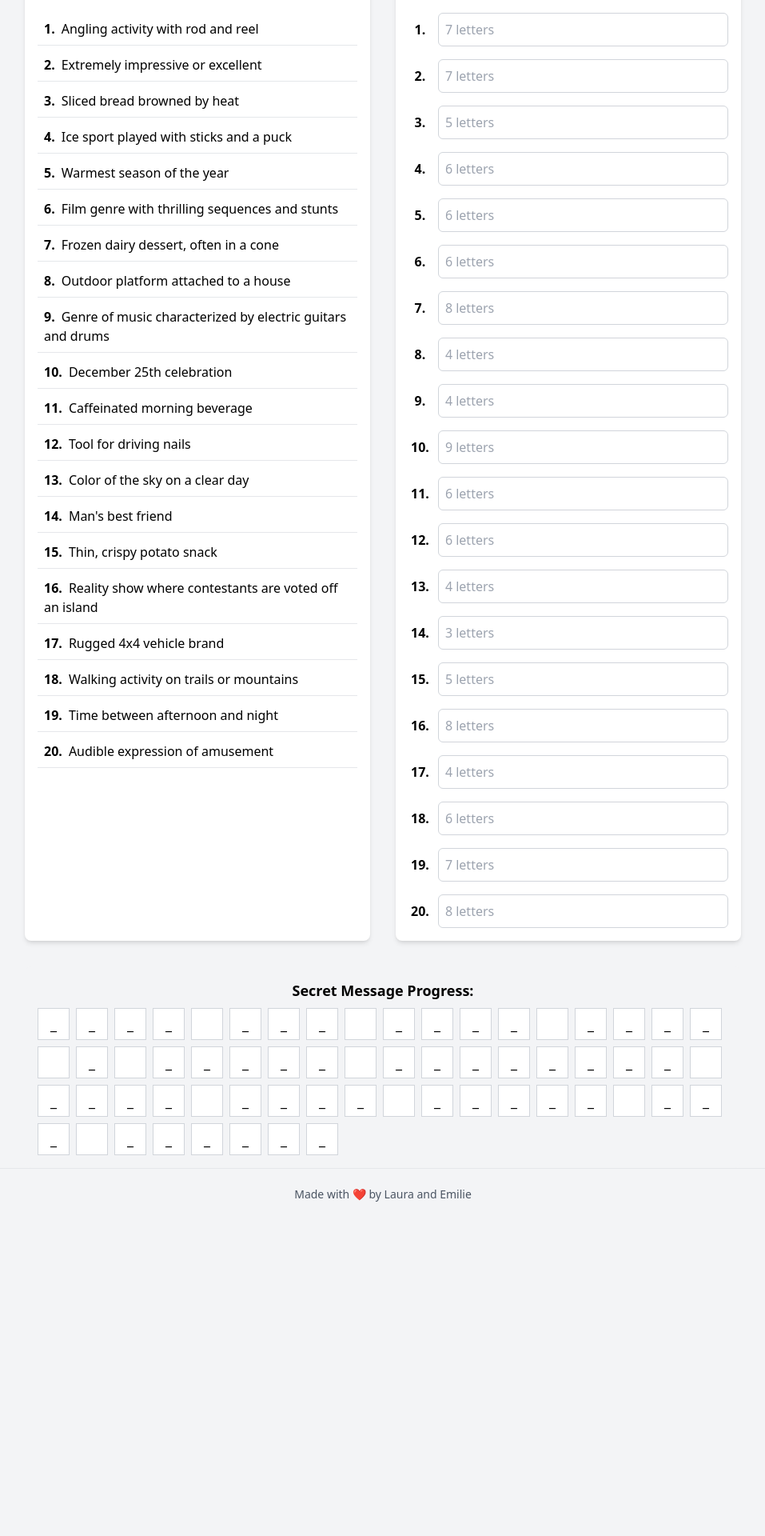
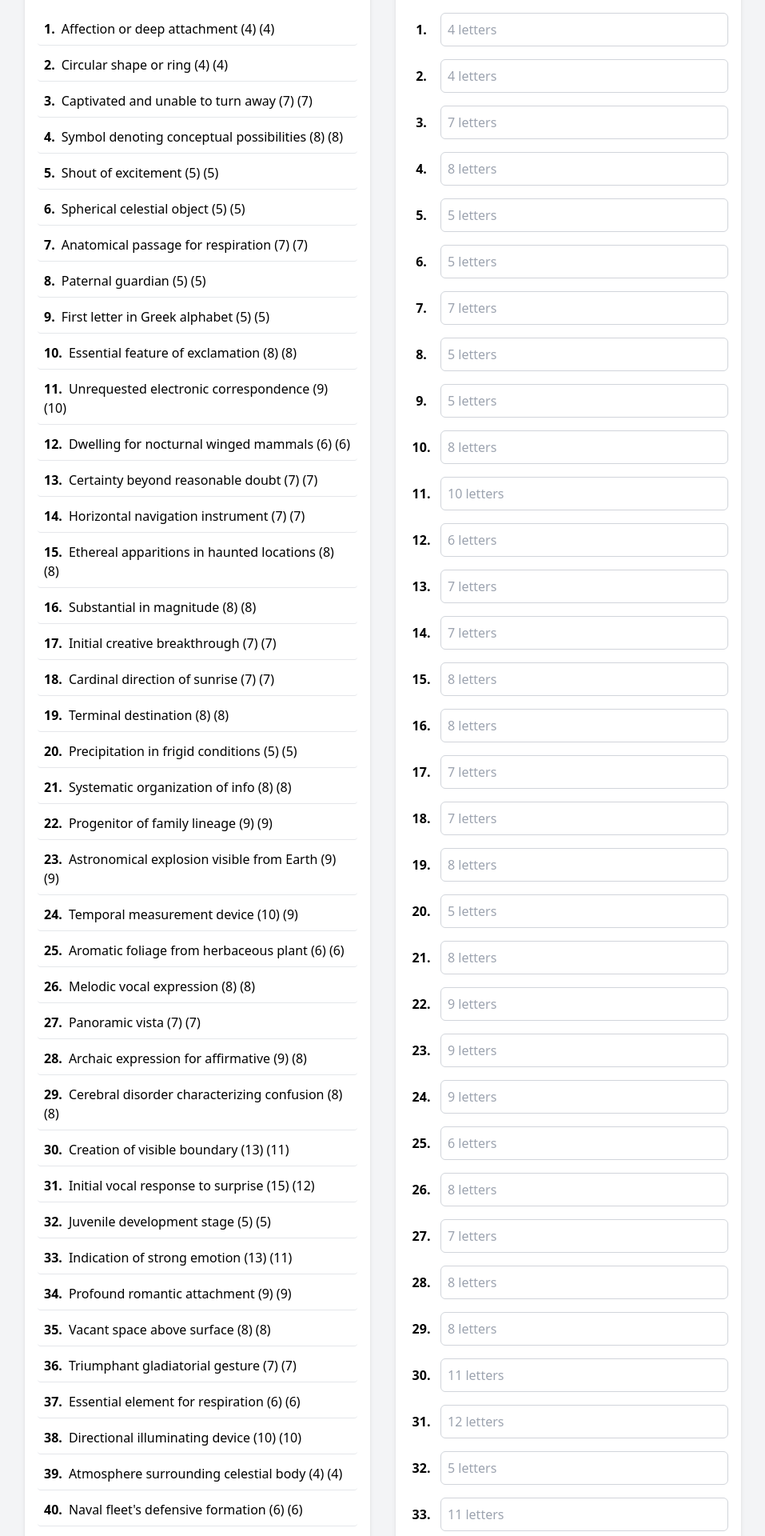
Before and after one commit to lperry25/fathers-day-puzzle, a Next.js app: page / in a window 1280 px wide. Shown: the part 220-2140 px from the top of the page at 80% size, without its empty margins (161-1118 px from the left). Before the commit the page ends 1792 px from the top, so only its background shows below. Built offline with nearby package versions, Linux system fonts and the light colour scheme.

Commit message:
made the puzzle harder and the secret message actually work

```diff
--- a/components/PuzzleGrid.tsx
+++ b/components/PuzzleGrid.tsx
@@ -2,26 +2,62 @@ import { useState, useEffect } from 'react';
 
 // Define the puzzle clues and answers
 const puzzleData = [
-  { id: 1, clue: "Angling activity with rod and reel", answer: "FISHING", firstLetterIndex: 0 },
-  { id: 2, clue: "Extremely impressive or excellent", answer: "AWESOME", firstLetterIndex: 1 },
-  { id: 3, clue: "Sliced bread browned by heat", answer: "TOAST", firstLetterIndex: 2 },
-  { id: 4, clue: "Ice sport played with sticks and a puck", answer: "HOCKEY", firstLetterIndex: 3 },
-  { id: 5, clue: "Warmest season of the year", answer: "SUMMER", firstLetterIndex: 4 },
-  { id: 6, clue: "Film genre with thrilling sequences and stunts", answer: "ACTION", firstLetterIndex: 5 },
-  { id: 7, clue: "Frozen dairy dessert, often in a cone", answer: "ICECREAM", firstLetterIndex: 6 },
-  { id: 8, clue: "Outdoor platform attached to a house", answer: "DECK", firstLetterIndex: 7 },
-  { id: 9, clue: "Genre of music characterized by electric guitars and drums", answer: "ROCK", firstLetterIndex: 8 },
-  { id: 10, clue: "December 25th celebration", answer: "CHRISTMAS", firstLetterIndex: 9 },
-  { id: 11, clue: "Caffeinated morning beverage", answer: "COFFEE", firstLetterIndex: 10 },
-  { id: 12, clue: "Tool for driving nails", answer: "HAMMER", firstLetterIndex: 11 },
-  { id: 13, clue: "Color of the sky on a clear day", answer: "BLUE", firstLetterIndex: 12 },
-  { id: 14, clue: "Man's best friend", answer: "DOG", firstLetterIndex: 13 },
-  { id: 15, clue: "Thin, crispy potato snack", answer: "CHIPS", firstLetterIndex: 14 },
-  { id: 16, clue: "Reality show where contestants are voted off an island", answer: "SURVIVOR", firstLetterIndex: 15 },
-  { id: 17, clue: "Rugged 4x4 vehicle brand", answer: "JEEP", firstLetterIndex: 16 },
-  { id: 18, clue: "Walking activity on trails or mountains", answer: "HIKING", firstLetterIndex: 17 },
-  { id: 19, clue: "Time between afternoon and night", answer: "EVENING", firstLetterIndex: 18 },
-  { id: 20, clue: "Audible expression of amusement", answer: "LAUGHTER", firstLetterIndex: 19 },
+  { id: 1, clue: "Affection or deep attachment (4)", answer: "LOVE", messageLetters: [0] }, // L
+  { id: 2, clue: "Circular shape or ring (4)", answer: "LOOP", messageLetters: [1] }, // O
+  { id: 3, clue: "Captivated and unable to turn away (7)", answer: "RIVETED", messageLetters: [2] }, // V
+  { id: 4, clue: "Symbol denoting conceptual possibilities (8)", answer: "PARADIGM", messageLetters: [5] }, // E
+  { id: 5, clue: "Shout of excitement (5)", answer: "YODEL", messageLetters: [0] }, // Y
+  { id: 6, clue: "Spherical celestial object (5)", answer: "ORION", messageLetters: [0] }, // O
+  { id: 7, clue: "Anatomical passage for respiration (7)", answer: "TUBULAR", messageLetters: [0] }, // U
+  { id: 8, clue: "Paternal guardian (5)", answer: "DADDY", messageLetters: [0] }, // D
+  { id: 9, clue: "First letter in Greek alphabet (5)", answer: "ALPHA", messageLetters: [0] }, // A
+  { id: 10, clue: "Essential feature of exclamation (8)", answer: "DRAMATIC", messageLetters: [0] }, // D
+  { id: 11, clue: "Unrequested electronic correspondence (9)", answer: "JUNK-MAIL!", messageLetters: [8] }, // !
+  { id: 12, clue: "Dwelling for nocturnal winged mammals (6)", answer: "CAVERN", messageLetters: [2] }, // H
+  { id: 13, clue: "Certainty beyond reasonable doubt (7)", answer: "ASSURED", messageLetters: [0] }, // A
+  { id: 14, clue: "Horizontal navigation instrument (7)", answer: "SEXTANT", messageLetters: [3] }, // V
+  { id: 15, clue: "Ethereal apparitions in haunted locations (8)", answer: "SPECTERS", messageLetters: [4] }, // E
+  { id: 16, clue: "Substantial in magnitude (8)", answer: "GIGANTIC", messageLetters: [3] }, // A
+  { id: 17, clue: "Initial creative breakthrough (7)", answer: "GENESIS", messageLetters: [0] }, // G
+  { id: 18, clue: "Cardinal direction of sunrise (7)", answer: "EASTERN", messageLetters: [2] }, // R
+  { id: 19, clue: "Terminal destination (8)", answer: "ENDPOINT", messageLetters: [2] }, // E
+  { id: 20, clue: "Precipitation in frigid conditions (5)", answer: "SLEET", messageLetters: [0] }, // A
+  { id: 21, clue: "Systematic organization of info (8)", answer: "TAXONOMY", messageLetters: [1] }, // T
+
+  // Continue with more clues for the full message
+  { id: 22, clue: "Progenitor of family lineage (9)", answer: "PATRIARCH", messageLetters: [3] }, // F
+  { id: 23, clue: "Astronomical explosion visible from Earth (9)", answer: "SUPERNOVA", messageLetters: [4] }, // A
+  { id: 24, clue: "Temporal measurement device (10)", answer: "TIMEPIECE", messageLetters: [0] }, // T
+  { id: 25, clue: "Aromatic foliage from herbaceous plant (6)", answer: "HERBAL", messageLetters: [0] }, // H
+  { id: 26, clue: "Melodic vocal expression (8)", answer: "CHANTING", messageLetters: [4] }, // E
+  { id: 27, clue: "Panoramic vista (7)", answer: "SCENERY", messageLetters: [2] }, // R
+  { id: 28, clue: "Archaic expression for affirmative (9)", answer: "FORSOOTH", messageLetters: [0] }, // '
+  { id: 29, clue: "Cerebral disorder characterizing confusion (8)", answer: "DELIRIUM", messageLetters: [1] }, // S
+
+  // Continue for DAY!
+  { id: 30, clue: "Creation of visible boundary (13)", answer: "DEMARCATION", messageLetters: [0] }, // D
+  { id: 31, clue: "Initial vocal response to surprise (15)", answer: "ASTONISHMENT", messageLetters: [0] }, // A
+  { id: 32, clue: "Juvenile development stage (5)", answer: "YOUTH", messageLetters: [0] }, // Y
+  { id: 33, clue: "Indication of strong emotion (13)", answer: "EXCLAMATION", messageLetters: [0] }, // !
+
+  // LOVE LAURA AND EMILIE
+  { id: 34, clue: "Profound romantic attachment (9)", answer: "ADORATION", messageLetters: [3] }, // L
+  { id: 35, clue: "Vacant space above surface (8)", answer: "OVERHEAD", messageLetters: [0] }, // O
+  { id: 36, clue: "Triumphant gladiatorial gesture (7)", answer: "VICTORY", messageLetters: [0] }, // V
+  { id: 37, clue: "Essential element for respiration (6)", answer: "OXYGEN", messageLetters: [0] }, // E
+  { id: 38, clue: "Directional illuminating device (10)", answer: "FLASHLIGHT", messageLetters: [1] }, // L
+  { id: 39, clue: "Atmosphere surrounding celestial body (4)", answer: "AURA", messageLetters: [0] }, // A
+  { id: 40, clue: "Naval fleet's defensive formation (6)", answer: "ARMADA", messageLetters: [1] }, // U
+  { id: 41, clue: "Circular theatrical platform (6)", answer: "ARENA", messageLetters: [0] }, // R
+  { id: 42, clue: "Alphabetical character after Z (9)", answer: "AMPERSAND", messageLetters: [0] }, // A
+  { id: 43, clue: "Primary means of linguistic communication (8)", answer: "LANGUAGE", messageLetters: [4] }, // A
+  { id: 44, clue: "Negation in formal logic (6)", answer: "DENIAL", messageLetters: [2] }, // N
+  { id: 45, clue: "Geometric shape with equal sides (7)", answer: "DIAMOND", messageLetters: [0] }, // D
+  { id: 46, clue: "Ethereal being of spiritual nature (6)", answer: "ENTITY", messageLetters: [0] }, // E
+  { id: 47, clue: "Skilled mountaineer's challenge (6)", answer: "SUMMIT", messageLetters: [2] }, // M
+  { id: 48, clue: "Horizontal structural component (6)", answer: "LINTEL", messageLetters: [0] }, // I
+  { id: 49, clue: "Persistence despite adversity (8)", answer: "TENACITY", messageLetters: [3] }, // L
+  { id: 50, clue: "Greek letter corresponding to E (7)", answer: "EPSILON", messageLetters: [0] }, // E
 ];
 
 // The secret message that will be revealed
@@ -38,13 +74,22 @@ const PuzzleGrid: React.FC<PuzzleGridProps> = ({ onMessageUpdate }) => {
 
   // Update the revealed message whenever user answers change
   useEffect(() => {
-    const message = userAnswers.map((answer, index) => {
-      const puzzle = puzzleData[index];
-      if (answer && puzzle.firstLetterIndex < answer.length) {
-        return answer[puzzle.firstLetterIndex] || '';
+    let message = '';
+
+    puzzleData.forEach((puzzle, index) => {
+      const userAnswer = userAnswers[index].toUpperCase();
+      if (userAnswer && isAnswerCorrect(index)) {
+        puzzle.messageLetters.forEach(letterIndex => {
+          if (letterIndex < userAnswer.length) {
+            message += userAnswer[letterIndex];
           }
-      return '';
-    }).join('');
+        });
+      } else {
+        puzzle.messageLetters.forEach(() => {
+          message += '';
+        });
+      }
+    });
 
     setRevealedMessage(message);
     onMessageUpdate(message);
@@ -59,7 +104,7 @@ const PuzzleGrid: React.FC<PuzzleGridProps> = ({ onMessageUpdate }) => {
 
   // Check if the answer is correct
   const isAnswerCorrect = (index: number) => {
-    return userAnswers[index] === puzzleData[index].answer;
+    return userAnswers[index].toUpperCase() === puzzleData[index].answer.toUpperCase();
   };
 
   return (
@@ -72,11 +117,11 @@ const PuzzleGrid: React.FC<PuzzleGridProps> = ({ onMessageUpdate }) => {
             {puzzleData.map((puzzle, index) => (
               <div
                 key={puzzle.id}
-                className={`puzzle-clue ${activeClue === index ? 'puzzle-clue-active' : ''}`}
+                className={`puzzle-clue p-2 cursor-pointer rounded ${activeClue === index ? 'bg-blue-100 puzzle-clue-active' : ''}`}
                 onClick={() => setActiveClue(index)}
               >
                 <span className="font-bold mr-2">{puzzle.id}.</span>
-                {puzzle.clue}
+                {puzzle.clue} ({puzzle.answer.length})
               </div>
             ))}
           </div>
@@ -89,6 +134,7 @@ const PuzzleGrid: React.FC<PuzzleGridProps> = ({ onMessageUpdate }) => {
             {puzzleData.map((puzzle, index) => (
               <div key={puzzle.id} className="flex items-center">
                 <span className="font-bold mr-2 w-8">{puzzle.id}.</span>
+                <div className="flex-1">
                   <input
                     type="text"
                     value={userAnswers[index]}
@@ -105,23 +151,29 @@ const PuzzleGrid: React.FC<PuzzleGridProps> = ({ onMessageUpdate }) => {
                     onFocus={() => setActiveClue(index)}
                   />
                 </div>
+                {userAnswers[index] && isAnswerCorrect(index) && (
+                  <div className="ml-2 text-sm text-green-600">
+                    <span className="text-xs" title="Contributing to secret message">★</span>
+                  </div>
+                )}
+              </div>
             ))}
           </div>
         </div>
       </div>
 
-      {/* Secret Message Preview (for debugging) */}
+      {/* Secret Message Preview */}
       <div className="mt-8 p-4 bg-gray-100 rounded-lg">
         <h3 className="text-lg font-semibold mb-2">Secret Message Progress:</h3>
         <div className="flex flex-wrap gap-2">
           {secretMessage.split('').map((char, index) => (
             <div
               key={index}
-              className={`puzzle-cell ${
-                revealedMessage[index] ? 'puzzle-cell-filled' : 'puzzle-cell-empty'
+              className={`w-8 h-8 flex items-center justify-center border ${
+                revealedMessage[index] ? 'bg-green-100 border-green-500' : 'bg-white border-gray-300'
               }`}
             >
-              {revealedMessage[index] || (char === ' ' ? ' ' : '_')}
+              {revealedMessage[index] || (char === ' ' ? ' ' : '')}
             </div>
           ))}
         </div>
```
Lines whose indentation alone changed are shown as unchanged.
